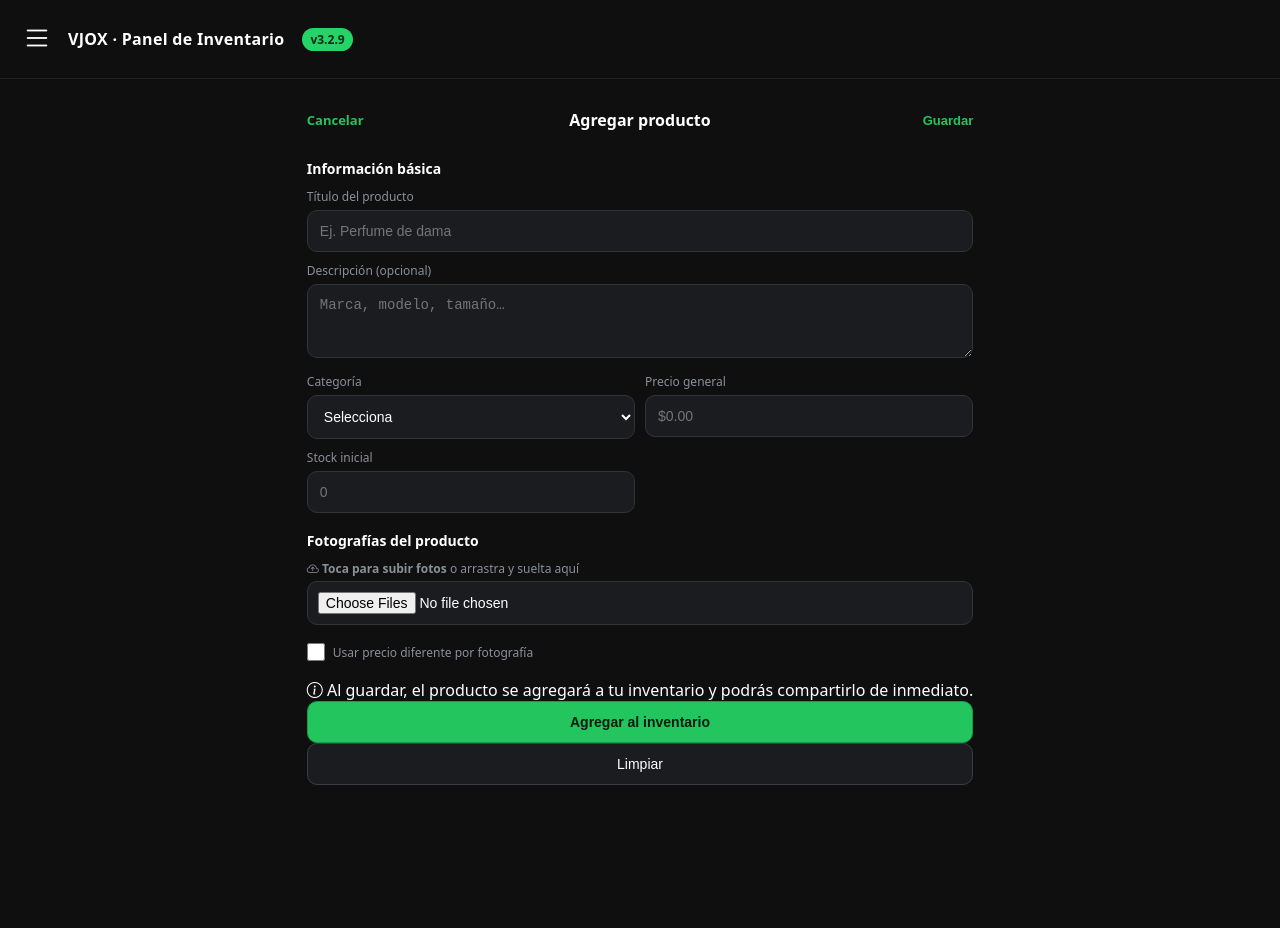
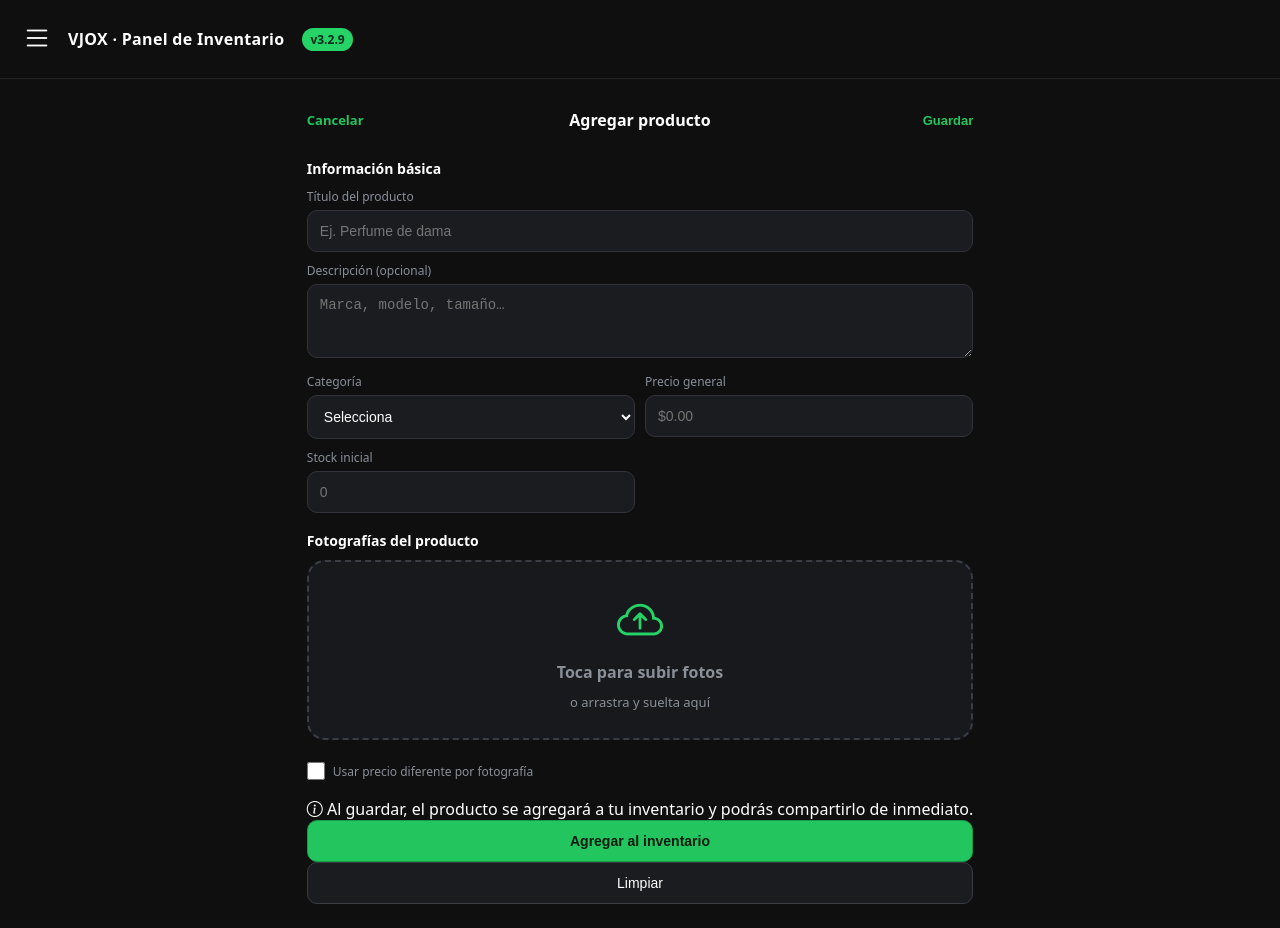
Before and after one commit to verjose12/vere-ventas, a plain HTML site: page add_product.html in a window 1280 px wide. Before the commit the page ends 809 px from the top, so only its background shows below. Drawn offline with nearby package versions, Linux system fonts and the light colour scheme.

Commit message:
add_product.css estilo para el formulario de inventario load imagen

```diff
--- a/add_product.html
+++ b/add_product.html
@@ -221,10 +221,21 @@
     <section class="product-form-section">
       <h3>Fotografías del producto</h3>
 
-      <label class="photo-upload-box" for="fileInput">
+            <label
+        for="fileInput"
+        class="photo-upload-box"
+      >
+
         <i class="bi bi-cloud-arrow-up"></i>
-        <strong>Toca para subir fotos</strong>
-        <span>o arrastra y suelta aquí</span>
+
+        <strong>
+          Toca para subir fotos
+        </strong>
+
+        <span>
+          o arrastra y suelta aquí
+        </span>
+
       </label>
 
 <input
--- a/css/add_product.css
+++ b/css/add_product.css
@@ -144,3 +144,64 @@
       grid-column: 1 / -1;
     }
   }
+
+  /* =========================
+   SUBIR FOTOGRAFÍAS
+========================= */
+
+.photo-upload-input{
+    display:none;
+  }
+
+  .photo-upload-box{
+
+    display:flex;
+    flex-direction:column;
+    align-items:center;
+    justify-content:center;
+
+    gap:10px;
+
+    min-height:180px;
+
+    padding:24px;
+
+    border:2px dashed #3b3d44;
+    border-radius:18px;
+
+    background:#17191d;
+
+    cursor:pointer;
+
+    transition:.25s;
+  }
+
+  .photo-upload-box:hover{
+
+    border-color:#25d366;
+
+    background:#1b1e22;
+
+  }
+
+  .photo-upload-box i{
+
+    font-size:46px;
+
+    color:#25d366;
+
+  }
+
+  .photo-upload-box strong{
+
+    font-size:16px;
+
+  }
+
+  .photo-upload-box span{
+
+    color:var(--muted);
+
+    font-size:13px;
+
+  }
```
Lines whose indentation alone changed are shown as unchanged.
